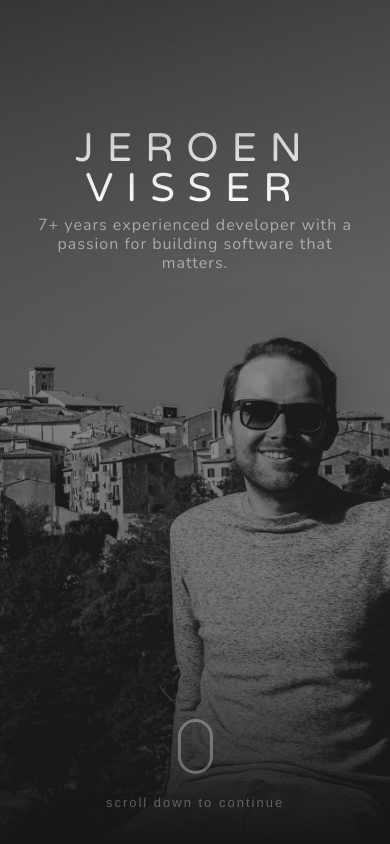
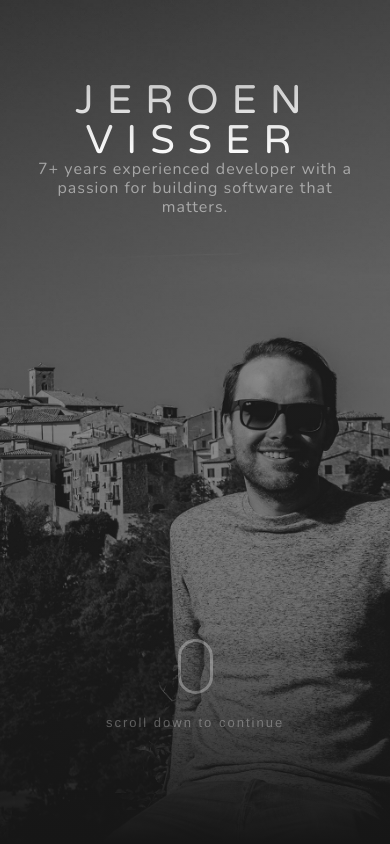
Before and after one commit to jeroen-visser/jeroenvisser.online, a website: page index.html in a window 390 px wide. Shown: the top 844 px of the page. Drawn offline with nearby package versions, Linux system fonts and the light colour scheme; files that its build step writes are made by us from their sources.

Commit message:
Make more user friendly on mobile

```diff
--- a/index.html
+++ b/index.html
@@ -39,10 +39,10 @@
 
         <div class="masthead__title text-center">
           <h1 title="Jeroen Visser - Software Engineer" class="mx-auto my-0 text-uppercase">Jeroen Visser</h1>
-          <h2 class="text-white-50 mx-auto mt-2 mb-5">7+ years experienced developer with a passion for building software that matters.</h2>
+          <h2 class="text-white-50 mx-auto mt-0 mt-sm-2 mb-5">7+ years experienced developer with a passion for building software that matters.</h2>
         </div>
 
-        <div class="mt-auto mb-3 masthead__title text-center">
+        <div class="masthead__scroll mt-auto text-center">
             <span class="scroll-btn">
                 <span class="mouse">
                   <span></span>
--- a/scss/_masthead.scss
+++ b/scss/_masthead.scss
@@ -1,6 +1,15 @@
 .masthead__title {
   .masthead & {
-    margin-top: 8rem;
+    margin-top: 5rem;
+  }
+}
+
+.masthead__scroll {
+  margin-bottom: 6rem;
+  @media (min-width: 576px) {
+    .masthead & {
+      margin-bottom: 5rem;
+    }
   }
 }
 
```
Also changed, not shown: 1 other file.
